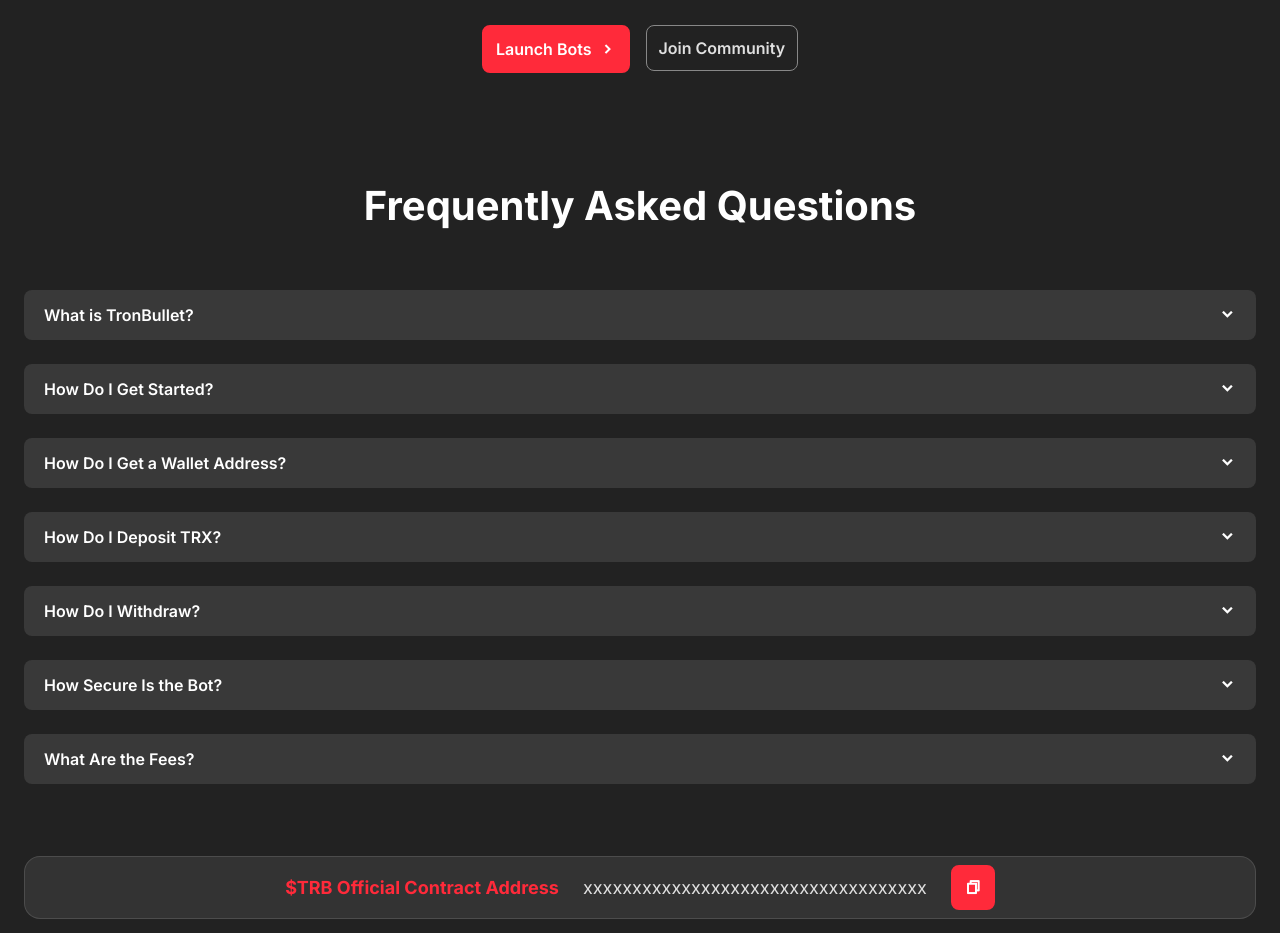
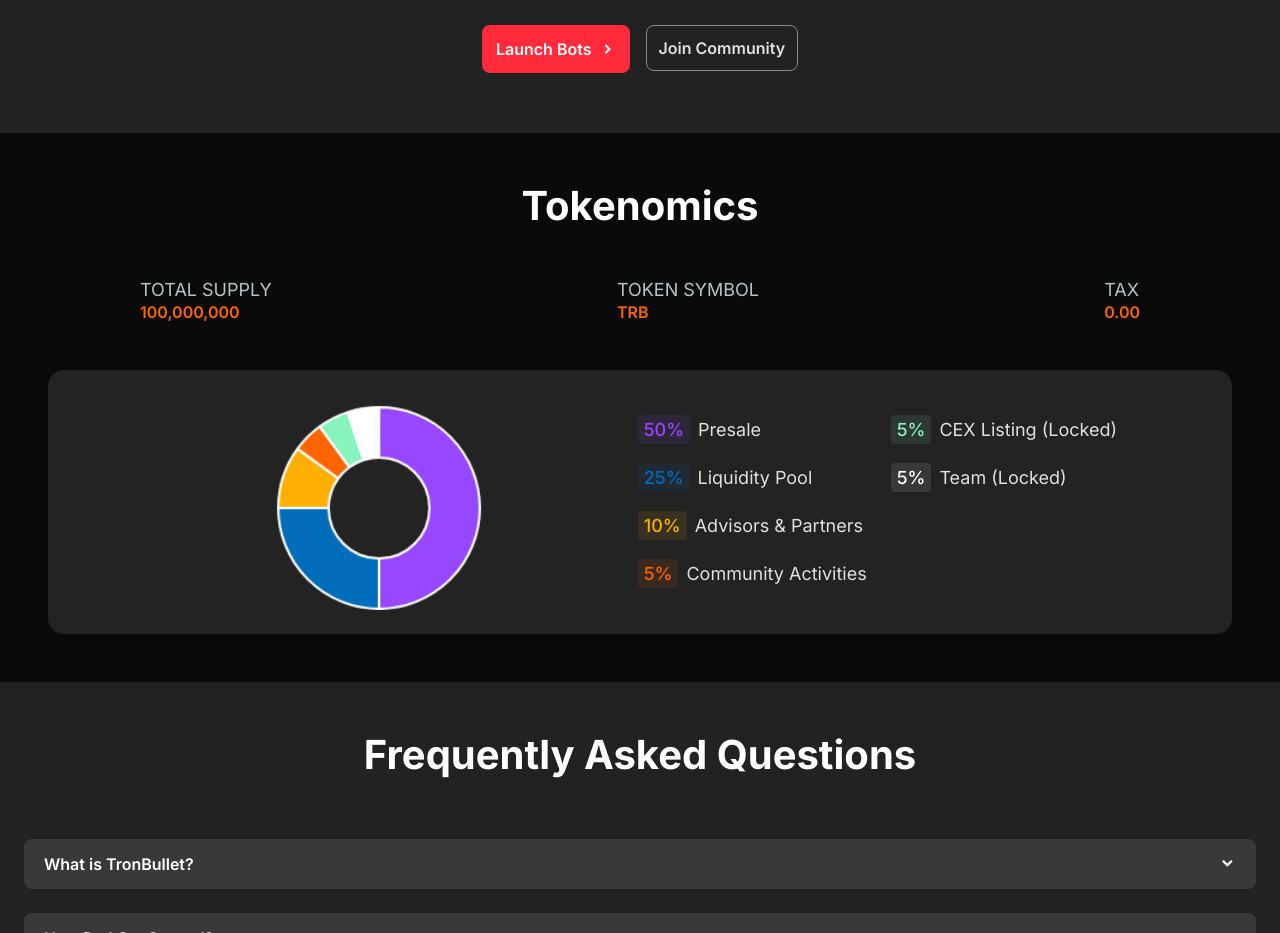
Before and after one commit to matmaxgraphics/tron-bullet-website, a plain HTML site: page index.html in a window 1280 px wide. Shown: the part 3820-4753 px from the top of the page. Drawn offline with nearby package versions, Linux system fonts and the light colour scheme.

Commit message:
updating links

```diff
--- a/assets/scss/4-layout/_siteMainContent.scss
+++ b/assets/scss/4-layout/_siteMainContent.scss
@@ -345,6 +345,113 @@
   }
 }
 
+
+.tokenomics-section {
+  padding: 48px;
+  background-color: rgba($color: #000000, $alpha: 0.7);
+  h2 {
+    text-align: center;
+  }
+  .token-description {
+    display: flex;
+    justify-content: center;
+    text-transform: uppercase;
+    justify-content: space-between;
+    max-width: 1000px;
+    margin: 48px auto;
+    gap: 24px;
+    flex-wrap: wrap;
+    p {
+      color: #b7c3c7;
+    }
+    span {
+      color: #fe6500;
+      font-weight: 600;
+      margin-top: 8px;
+    }
+  }
+  .tokenomics--wrapper {
+    display: flex;
+    gap: 24px;
+    justify-content: space-evenly;
+    align-items: center;
+    max-width: 1400px;
+    margin: auto;
+    background-color: rgba($color: #fff, $alpha: 0.1);
+    max-width: 1400px;
+    margin: auto;
+    border-radius: 16px;
+    padding: 24px;
+    // max-height: 250px;
+  }
+
+  .token-chart {
+    canva {
+      width: 100%;
+    }
+  }
+  .chart-data {
+    display: flex;
+    flex-flow: column wrap;
+    gap: 24px;
+    max-height: 200px;
+  }
+  .data--item {
+    span {
+      border-radius: 4px;
+      padding: 4px 6px;
+      font-weight: 500;
+      margin-right: 8px;
+    }
+  }
+  .color-1 {
+    background-color: rgba($color: #fe6500, $alpha: 0.1);
+    color: #fe6500;
+  }
+  .color-2 {
+    background-color: rgba($color: #9747ff, $alpha: 0.1);
+    color: #9747ff;
+  }
+  .color-3 {
+    background-color: rgba($color: #026dbb, $alpha: 0.1);
+    color: #026dbb;
+  }
+  .color-4 {
+    background-color: rgba($color: #ffaf02, $alpha: 0.1);
+    color: #ffaf02;
+  }
+  .color-5 {
+    background-color: rgba($color: #87f4be, $alpha: 0.1);
+    color: #87f4be;
+  }
+  .color-6 {
+    background-color: rgba($color: #ffffff, $alpha: 0.1);
+    color: #ffffff;
+  }
+  .color-7 {
+    background-color: rgba($color: #dd4597, $alpha: 0.1);
+    color: #dd4597;
+  }
+}
+
+@media (max-width: 800px) {
+  .tokenomics-section {
+    .tokenomics--wrapper {
+      flex-direction: column;
+      gap: 48px;
+    }
+  }
+}
+
+@media (max-width: 500px) {
+  .tokenomics-section {
+    .chart-data {
+      flex-flow: row wrap;
+      max-height: unset;
+    }
+  }
+}
+
 .faqs-section {
   margin-bottom: 24px;
   h2 {
--- a/index.html
+++ b/index.html
@@ -49,7 +49,7 @@
 
         <ul class="nav-links navbar__items">
           <a href="#how-it-works-section"><li>How it works</li></a>
-          <a href="#benefits-section"><li>Features</li></a>
+          <a href="#features-section"><li>Features</li></a>
           <a href="#tokenomics-section"><li>Tokenomics</li></a>
           <a href="#roadmap-section"><li>Roadmap</li></a>
           <a href="https://docs.volumex.bot/volumex-documentation"
@@ -105,7 +105,7 @@
       </div>
     </section>
 
-    <section class="how-it-works-section section--bottom__margin">
+    <section class="how-it-works-section section--bottom__margin" id="how-it-works-section">
       <div class="section_max-width">
         <header>
           <h2>How To Use TronBullet</h2>
@@ -141,7 +141,7 @@
       </div>
     </section>
 
-    <section class="features-section section--bottom__margin">
+    <section class="features-section section--bottom__margin" id="features-section">
       <div class="section_max-width">
         <header>
           <h2>Features</h2>
@@ -244,7 +244,7 @@
       </div>
     </section>
 
-    <section class="roadmap-section">
+    <section class="roadmap-section" id="roadmap-section">
       <div class="section_max-width">
         <h2>Roadmap</h2>
         <div class="roadmap--wrapper" id="roadmap-section">
@@ -340,6 +340,60 @@
         </div>
       </div>
     </section>
+
+
+    <section class="tokenomics-section" id="tokenomics-section">
+      <h2>Tokenomics</h2>
+
+      <article class="token-description">
+        <div class="text-group">
+          <p>Total supply</p>
+          <span>100,000,000</span>
+        </div>
+        <div class="text-group">
+          <p>Token Symbol</p>
+          <span>TRB</span>
+        </div>
+        <div class="text-group">
+          <p>Tax</p>
+          <span>0.00</span>
+        </div>
+      </article>
+
+      <div class="tokenomics--wrapper" id="tokenomics-section">
+        <article class="token-chart">
+          <canvas id="myChart" style="width: 120%; height: 120%"></canvas>
+        </article>
+
+        <article class="chart-data">
+          <div class="data--item">
+            <p><span class="color-2">50%</span>Presale</p>
+          </div>
+
+          <div class="data--item">
+            <p><span class="color-3">25%</span>Liquidity Pool</p>
+          </div>
+
+          <div class="data--item">
+            <p><span class="color-4">10%</span>Advisors & Partners</p>
+          </div>
+
+          <div class="data--item">
+            <p><span class="color-1">5%</span>Community Activities</p>
+          </div>
+
+          <div class="data--item">
+            <p><span class="color-5">5%</span>CEX Listing (Locked)</p>
+          </div>
+
+          <div class="data--item">
+            <p><span class="color-6">5%</span>Team (Locked)</p>
+          </div>
+
+        </article>
+      </div>
+    </section>
+
 
     <section class="faqs-section" id="faqs-section">
       <h2>Frequently Asked Questions</h2>
@@ -541,11 +595,12 @@
         "Presale",
         "Liquidity Pool",
         "Advisors & Partners",
+        "Community Activities",
         "CEX Listing",
         "Team",
       ];
-      const yValues = [70, 14, 8, 4, 4];
-      const barColors = ["#3F87FE", "#FF9462", "#FFC250", "#ED5959", "#5FB3A0"];
+      const yValues = [50, 25, 10, 5, 5, 5];
+      const barColors = ["#9747ff", "#026dbb", "#ffaf02", "#fe6500", "#87f4be", "#ffffff"];
 
       new Chart("myChart", {
         type: "doughnut",
```
Also changed, not shown: assets/scss/main.css, 1 other file.
